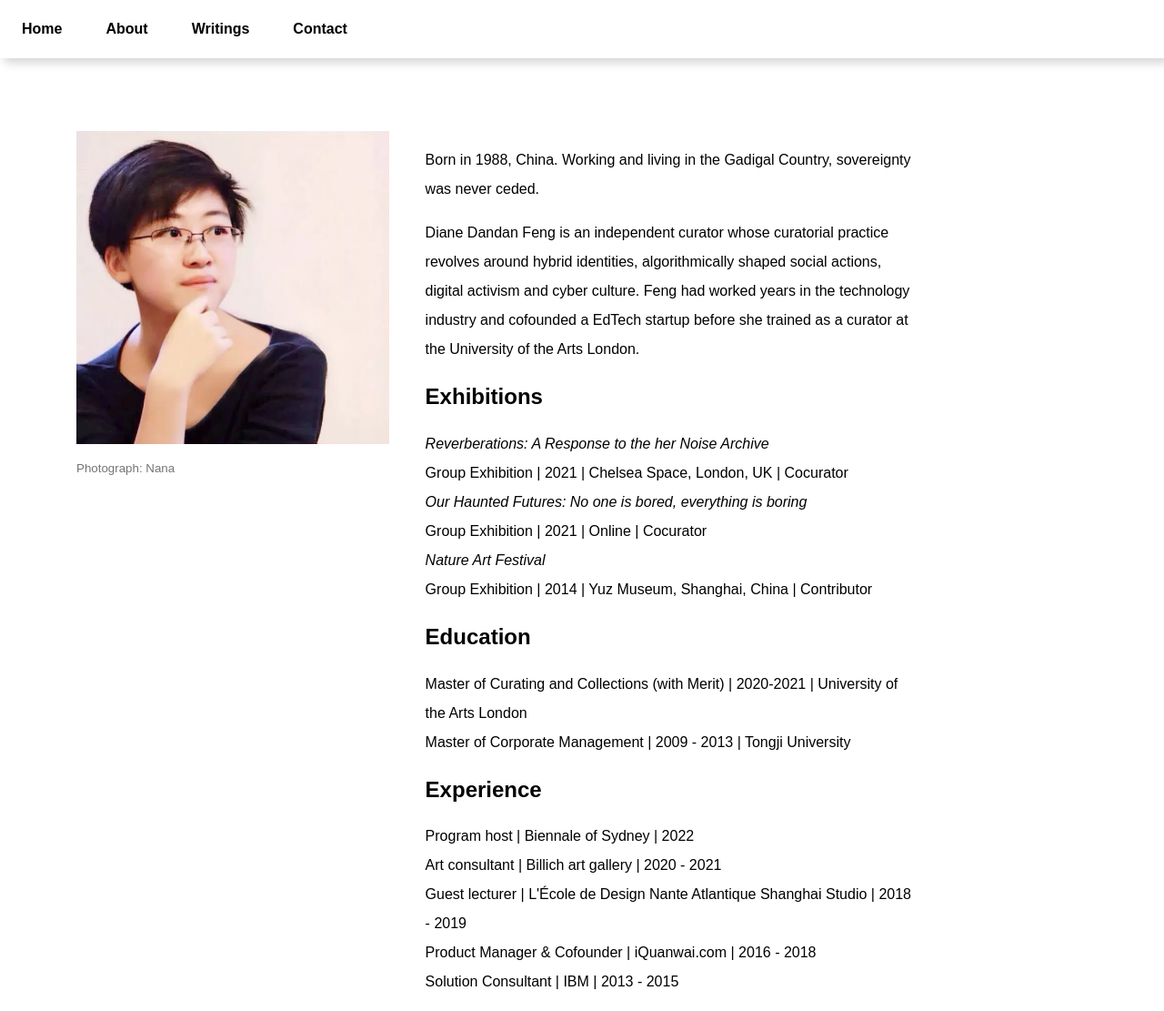
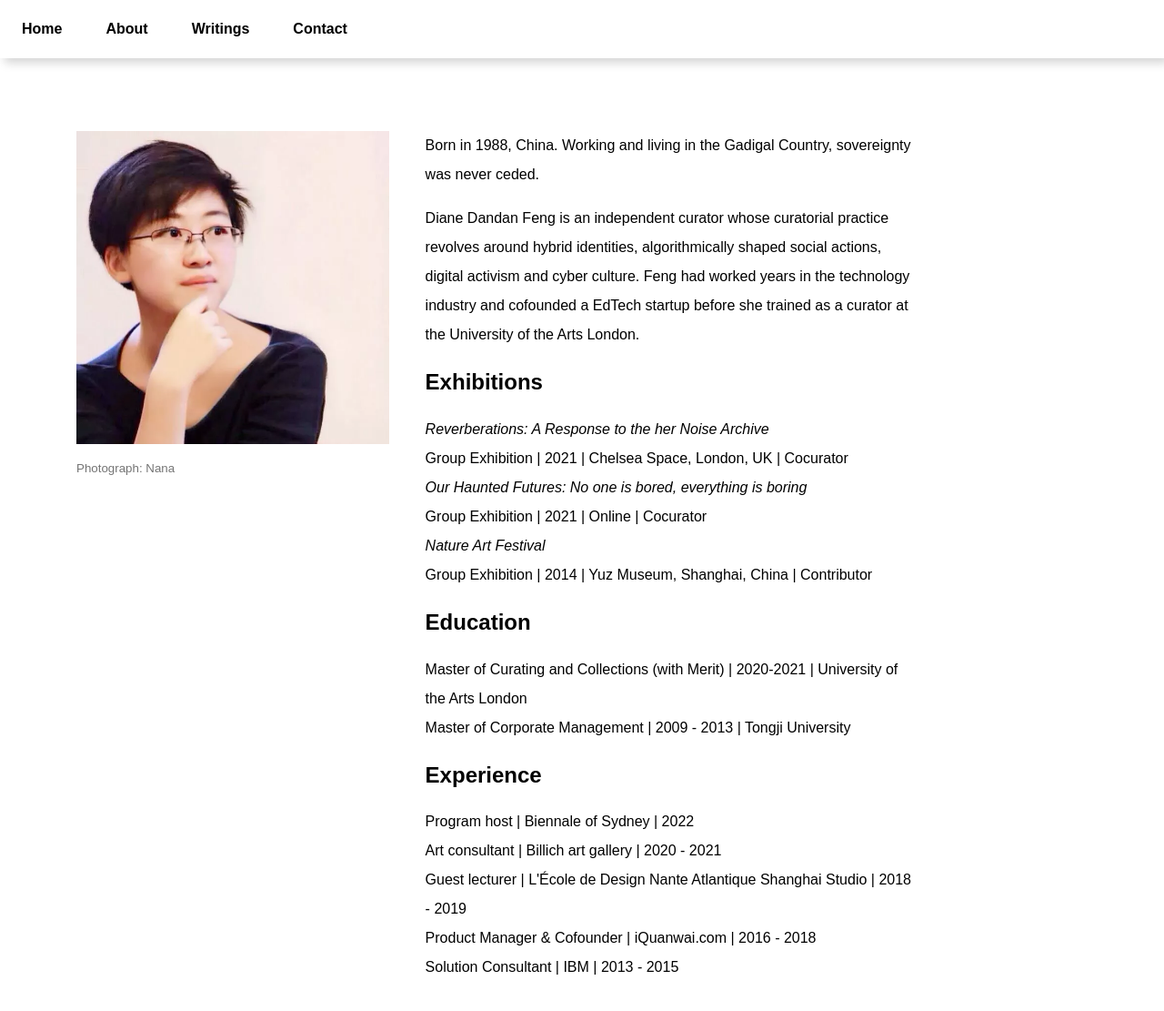
Before and after one commit to fengdiane/fengdiane.github.io, a Jekyll site: the page built from about.html, in a window 1280 px wide. Shown: the whole page at 91% size. Built offline with Jekyll 4.4.1, drawn with Linux system fonts in a browser that asks for light colours.

Commit message:
Remove top margin of first paragraph

```diff
--- a/_sass/main.scss
+++ b/_sass/main.scss
@@ -40,3 +40,7 @@ figcaption {
     max-width: 1400px;
     margin: 5rem auto 0 auto;
 }
+
+p:first-of-type {
+    margin-top: 0;
+}
```
